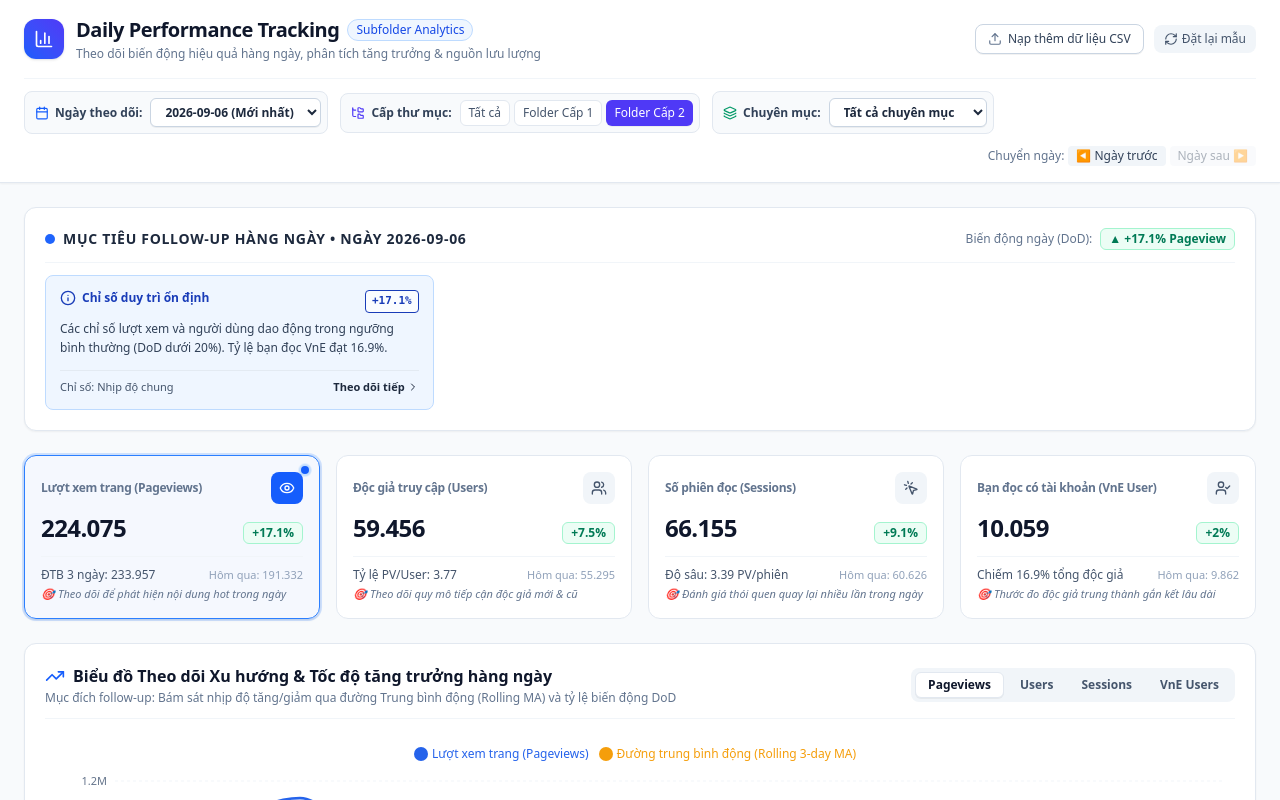
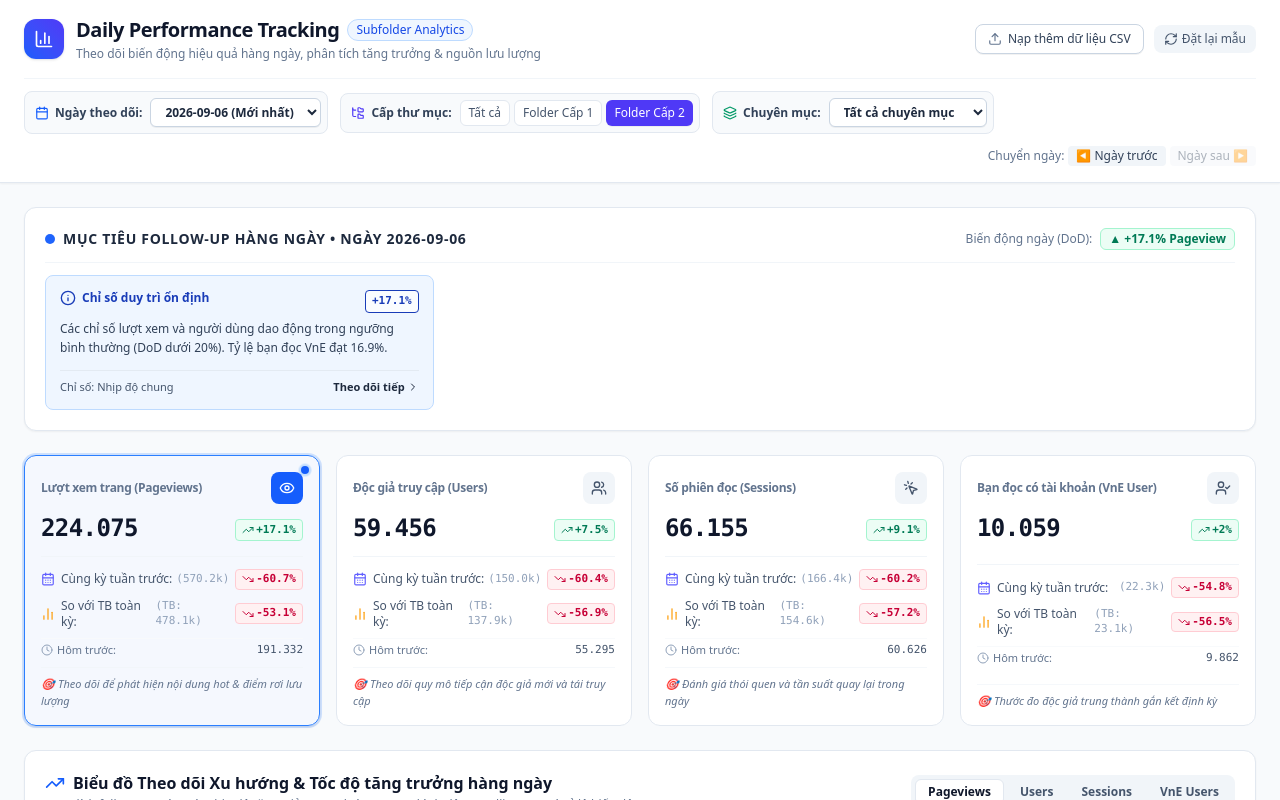
Before and after one commit to vinh-ngoquang/Vne-go-test, a React (Vite) app: page / in a window 1280 px wide. Shown: the top 800 px of the page. Built offline with nearby package versions, Linux system fonts and the light colour scheme.

Commit message:
feat: add WoW growth and all-time avg to KPI cards
Calculate same-day-last-week summaries and overall historical averages to enhance performance comparison metrics.

```diff
--- a/src/App.tsx
+++ b/src/App.tsx
@@ -113,6 +113,32 @@ export default function App() {
     return null;
   }, [dailySummaries, currIdx]);
 
+  // Find same day last week (7 days prior)
+  const sameDayLastWeekSummary = useMemo(() => {
+    if (!selectedDate) return null;
+    const parts = selectedDate.split('-').map(Number);
+    if (parts.length !== 3) return null;
+    const [year, month, day] = parts;
+    const d = new Date(Date.UTC(year, month - 1, day));
+    d.setUTCDate(d.getUTCDate() - 7);
+    const targetStr = d.toISOString().slice(0, 10);
+    return dailySummaries.find((item) => item.date === targetStr) || null;
+  }, [dailySummaries, selectedDate]);
+
+  // Overall average across the entire period
+  const allTimeAvg = useMemo(() => {
+    if (dailySummaries.length === 0) {
+      return { pageview: 0, users: 0, session: 0, vne_user: 0 };
+    }
+    const count = dailySummaries.length;
+    return {
+      pageview: Math.round(dailySummaries.reduce((sum, d) => sum + d.pageview, 0) / count),
+      users: Math.round(dailySummaries.reduce((sum, d) => sum + d.users, 0) / count),
+      session: Math.round(dailySummaries.reduce((sum, d) => sum + d.session, 0) / count),
+      vne_user: Math.round(dailySummaries.reduce((sum, d) => sum + d.vne_user, 0) / count),
+    };
+  }, [dailySummaries]);
+
   // Category breakdown for selected date vs prev date
   const categorySummaries = useMemo(() => {
     const baseRecords = folderType === 'ALL' ? records : records.filter((r) => r.type_folder === folderType);
@@ -165,10 +191,12 @@ export default function App() {
           dodPageviewPct={currentDaySummary.dod_pageview_pct}
         />
 
-        {/* 2. Daily KPI Cards with Day-over-Day changes and benchmarks */}
+        {/* 2. Daily KPI Cards with DoD, WoW, and all-time avg comparisons */}
         <DailyKpiCards
           current={currentDaySummary}
           prev={prevDaySummary}
+          sameDayLastWeek={sameDayLastWeekSummary}
+          allTimeAvg={allTimeAvg}
           activeMetric={activeMetric}
           onSelectMetric={setActiveMetric}
         />
--- a/src/components/DailyKpiCards.tsx
+++ b/src/components/DailyKpiCards.tsx
@@ -1,11 +1,18 @@
 import React from 'react';
 import { DailySummary } from '../types';
-import { formatNumber } from '../utils/analytics';
-import { Eye, Users, MousePointerClick, UserCheck, Compass, Gauge } from 'lucide-react';
+import { formatNumber, formatCompactNumber } from '../utils/analytics';
+import { Eye, Users, MousePointerClick, UserCheck, CalendarDays, Clock, BarChart2, TrendingUp, TrendingDown, Minus } from 'lucide-react';
 
 interface DailyKpiCardsProps {
   current: DailySummary;
   prev: DailySummary | null;
+  sameDayLastWeek: DailySummary | null;
+  allTimeAvg: {
+    pageview: number;
+    users: number;
+    session: number;
+    vne_user: number;
+  };
   activeMetric: 'pageview' | 'users' | 'session' | 'vne_user';
   onSelectMetric: (metric: 'pageview' | 'users' | 'session' | 'vne_user') => void;
 }
@@ -13,13 +20,11 @@ interface DailyKpiCardsProps {
 export const DailyKpiCards: React.FC<DailyKpiCardsProps> = ({
   current,
   prev,
+  sameDayLastWeek,
+  allTimeAvg,
   activeMetric,
   onSelectMetric,
 }) => {
-  const extPct = current.pageview > 0 ? ((current.total_external / current.pageview) * 100).toFixed(1) : '0';
-  const prevExtPct = prev && prev.pageview > 0 ? ((prev.total_external / prev.pageview) * 100).toFixed(1) : null;
-  const extDiff = prevExtPct !== null ? (parseFloat(extPct) - parseFloat(prevExtPct)).toFixed(1) : null;
-
   const cards = [
     {
       id: 'pageview' as const,
@@ -27,11 +32,19 @@ export const DailyKpiCards: React.FC<DailyKpiCardsProps> = ({
       value: formatNumber(current.pageview),
       rawVal: current.pageview,
       prevVal: prev?.pageview,
+      lastWeekVal: sameDayLastWeek?.pageview,
+      avgVal: allTimeAvg.pageview,
       dodPct: current.dod_pageview_pct,
+      wowPct:
+        sameDayLastWeek && sameDayLastWeek.pageview > 0
+          ? Number((((current.pageview - sameDayLastWeek.pageview) / sameDayLastWeek.pageview) * 100).toFixed(1))
+          : undefined,
+      vsAvgPct:
+        allTimeAvg.pageview > 0
+          ? Number((((current.pageview - allTimeAvg.pageview) / allTimeAvg.pageview) * 100).toFixed(1))
+          : undefined,
       icon: Eye,
-      color: 'blue',
-      benchmark: current.moving_avg_pv ? `ĐTB 3 ngày: ${formatNumber(current.moving_avg_pv)}` : undefined,
-      followUpTip: 'Theo dõi để phát hiện nội dung hot trong ngày',
+      followUpTip: 'Theo dõi để phát hiện nội dung hot & điểm rơi lưu lượng',
     },
     {
       id: 'users' as const,
@@ -39,11 +52,19 @@ export const DailyKpiCards: React.FC<DailyKpiCardsProps> = ({
       value: formatNumber(current.users),
       rawVal: current.users,
       prevVal: prev?.users,
+      lastWeekVal: sameDayLastWeek?.users,
+      avgVal: allTimeAvg.users,
       dodPct: current.dod_users_pct,
+      wowPct:
+        sameDayLastWeek && sameDayLastWeek.users > 0
+          ? Number((((current.users - sameDayLastWeek.users) / sameDayLastWeek.users) * 100).toFixed(1))
+          : undefined,
+      vsAvgPct:
+        allTimeAvg.users > 0
+          ? Number((((current.users - allTimeAvg.users) / allTimeAvg.users) * 100).toFixed(1))
+          : undefined,
       icon: Users,
-      color: 'indigo',
-      benchmark: `Tỷ lệ PV/User: ${current.pv_per_user}`,
-      followUpTip: 'Theo dõi quy mô tiếp cận độc giả mới & cũ',
+      followUpTip: 'Theo dõi quy mô tiếp cận độc giả mới và tái truy cập',
     },
     {
       id: 'session' as const,
@@ -51,11 +72,19 @@ export const DailyKpiCards: React.FC<DailyKpiCardsProps> = ({
       value: formatNumber(current.session),
       rawVal: current.session,
       prevVal: prev?.session,
+      lastWeekVal: sameDayLastWeek?.session,
+      avgVal: allTimeAvg.session,
       dodPct: current.dod_session_pct,
+      wowPct:
+        sameDayLastWeek && sameDayLastWeek.session > 0
+          ? Number((((current.session - sameDayLastWeek.session) / sameDayLastWeek.session) * 100).toFixed(1))
+          : undefined,
+      vsAvgPct:
+        allTimeAvg.session > 0
+          ? Number((((current.session - allTimeAvg.session) / allTimeAvg.session) * 100).toFixed(1))
+          : undefined,
       icon: MousePointerClick,
-      color: 'emerald',
-      benchmark: `Độ sâu: ${current.pv_per_session} PV/phiên`,
-      followUpTip: 'Đánh giá thói quen quay lại nhiều lần trong ngày',
+      followUpTip: 'Đánh giá thói quen và tần suất quay lại trong ngày',
     },
     {
       id: 'vne_user' as const,
@@ -63,26 +92,70 @@ export const DailyKpiCards: React.FC<DailyKpiCardsProps> = ({
       value: formatNumber(current.vne_user),
       rawVal: current.vne_user,
       prevVal: prev?.vne_user,
-      dodPct: prev && prev.vne_user > 0 ? Number((((current.vne_user - prev.vne_user) / prev.vne_user) * 100).toFixed(1)) : 0,
+      lastWeekVal: sameDayLastWeek?.vne_user,
+      avgVal: allTimeAvg.vne_user,
+      dodPct:
+        prev && prev.vne_user > 0
+          ? Number((((current.vne_user - prev.vne_user) / prev.vne_user) * 100).toFixed(1))
+          : 0,
+      wowPct:
+        sameDayLastWeek && sameDayLastWeek.vne_user > 0
+          ? Number((((current.vne_user - sameDayLastWeek.vne_user) / sameDayLastWeek.vne_user) * 100).toFixed(1))
+          : undefined,
+      vsAvgPct:
+        allTimeAvg.vne_user > 0
+          ? Number((((current.vne_user - allTimeAvg.vne_user) / allTimeAvg.vne_user) * 100).toFixed(1))
+          : undefined,
       icon: UserCheck,
-      color: 'amber',
-      benchmark: `Chiếm ${current.vne_user_ratio}% tổng độc giả`,
-      followUpTip: 'Thước đo độc giả trung thành gắn kết lâu dài',
+      followUpTip: 'Thước đo độc giả trung thành gắn kết định kỳ',
     },
   ];
+
+  const renderGrowthBadge = (pct: number | undefined, prefix = '') => {
+    if (pct === undefined) {
+      return (
+        <span className="text-[11px] text-slate-400 font-mono inline-flex items-center gap-0.5">
+          <Minus className="w-3 h-3" /> N/A
+        </span>
+      );
+    }
+    const isPos = pct > 0;
+    const isZero = pct === 0;
+
+    return (
+      <span
+        className={`inline-flex items-center gap-0.5 text-[11px] font-mono font-bold px-1.5 py-0.5 rounded ${
+          isPos
+            ? 'text-emerald-700 bg-emerald-50 border border-emerald-200'
+            : isZero
+            ? 'text-slate-600 bg-slate-100 border border-slate-200'
+            : 'text-rose-700 bg-rose-50 border border-rose-200'
+        }`}
+      >
+        {isPos ? (
+          <TrendingUp className="w-3 h-3" />
+        ) : isZero ? (
+          <Minus className="w-3 h-3" />
+        ) : (
+          <TrendingDown className="w-3 h-3" />
+        )}
+        {prefix}
+        {isPos ? `+${pct}%` : `${pct}%`}
+      </span>
+    );
+  };
 
   return (
     <div className="grid grid-cols-1 sm:grid-cols-2 lg:grid-cols-4 gap-4 mb-6">
       {cards.map((card) => {
         const isSelected = activeMetric === card.id;
         const Icon = card.icon;
-        const isPositive = (card.dodPct ?? 0) >= 0;
 
         return (
           <div
             key={card.id}
             onClick={() => onSelectMetric(card.id)}
-            className={`p-4 rounded-xl border transition-all cursor-pointer select-none relative ${
+            className={`p-4 rounded-xl border transition-all cursor-pointer select-none relative flex flex-col justify-between ${
               isSelected
                 ? 'bg-blue-50/40 border-blue-500 ring-2 ring-blue-500/20 shadow-sm'
                 : 'bg-white border-slate-200 hover:border-slate-300 hover:shadow-2xs'
@@ -95,6 +168,8 @@ export const DailyKpiCards: React.FC<DailyKpiCardsProps> = ({
               </span>
             )}
 
+            {/* Header */}
+            <div>
               <div className="flex items-center justify-between mb-2">
                 <span className="text-xs font-semibold text-slate-500 tracking-tight">
                   {card.title}
@@ -108,35 +183,62 @@ export const DailyKpiCards: React.FC<DailyKpiCardsProps> = ({
                 </div>
               </div>
 
-            <div className="flex items-baseline justify-between gap-2 mt-1">
-              <span className="text-2xl font-extrabold text-slate-900 tracking-tight">
+              {/* Main KPI Value */}
+              <div className="flex items-baseline justify-between gap-2 mt-0.5">
+                <span className="text-2xl font-extrabold text-slate-900 tracking-tight font-mono">
                   {card.value}
                 </span>
+                {card.dodPct !== undefined && renderGrowthBadge(card.dodPct)}
+              </div>
+            </div>
 
-              {card.dodPct !== undefined && (
-                <span
-                  className={`inline-flex items-center text-xs font-bold px-2 py-0.5 rounded-md ${
-                    isPositive
-                      ? 'text-emerald-700 bg-emerald-50 border border-emerald-200'
-                      : 'text-rose-700 bg-rose-50 border border-rose-200'
-                  }`}
-                >
-                  {isPositive ? `+${card.dodPct}%` : `${card.dodPct}%`}
+            {/* Multi-horizon Growth Comparisons */}
+            <div className="mt-3 pt-3 border-t border-slate-100 space-y-2 text-xs">
+              {/* 1. So với cùng kỳ tuần trước (WoW) */}
+              <div className="flex items-center justify-between">
+                <span className="text-slate-600 flex items-center gap-1.5 font-medium">
+                  <CalendarDays className="w-3.5 h-3.5 text-indigo-500 shrink-0" />
+                  <span>Cùng kỳ tuần trước:</span>
+                </span>
+                <div className="flex items-center gap-1.5">
+                  {card.lastWeekVal !== undefined && (
+                    <span className="text-[11px] text-slate-400 font-mono">
+                      ({formatCompactNumber(card.lastWeekVal)})
                     </span>
                   )}
+                  {renderGrowthBadge(card.wowPct)}
+                </div>
               </div>
 
-            {/* Benchmark & follow-up tip */}
-            <div className="mt-3 pt-2.5 border-t border-slate-100 text-xs flex flex-col gap-0.5">
-              <div className="flex items-center justify-between text-slate-600 font-medium">
-                <span>{card.benchmark}</span>
-                {card.prevVal && (
-                  <span className="text-slate-400 text-[11px]">
-                    Hôm qua: {formatNumber(card.prevVal)}
+              {/* 2. So với trung bình toàn thời gian */}
+              <div className="flex items-center justify-between">
+                <span className="text-slate-600 flex items-center gap-1.5 font-medium">
+                  <BarChart2 className="w-3.5 h-3.5 text-amber-500 shrink-0" />
+                  <span>So với TB toàn kỳ:</span>
                 </span>
-                )}
+                <div className="flex items-center gap-1.5">
+                  <span className="text-[11px] text-slate-400 font-mono">
+                    (TB: {formatCompactNumber(card.avgVal)})
+                  </span>
+                  {renderGrowthBadge(card.vsAvgPct)}
                 </div>
-              <p className="text-[11px] text-slate-500 italic mt-0.5">
+              </div>
+
+              {/* 3. So với ngày hôm trước (DoD) detail note */}
+              <div className="flex items-center justify-between text-[11px] text-slate-500 pt-1 border-t border-slate-50">
+                <span className="flex items-center gap-1">
+                  <Clock className="w-3 h-3 text-slate-400" />
+                  <span>Hôm trước:</span>
+                </span>
+                <span className="font-mono font-medium text-slate-600">
+                  {card.prevVal !== undefined ? formatNumber(card.prevVal) : 'Chưa có dữ liệu'}
+                </span>
+              </div>
+            </div>
+
+            {/* Follow-up tip */}
+            <div className="mt-2.5 pt-2 border-t border-slate-100/70">
+              <p className="text-[11px] text-slate-500 italic">
                 🎯 {card.followUpTip}
               </p>
             </div>
```
Lines whose indentation alone changed are shown as unchanged.
